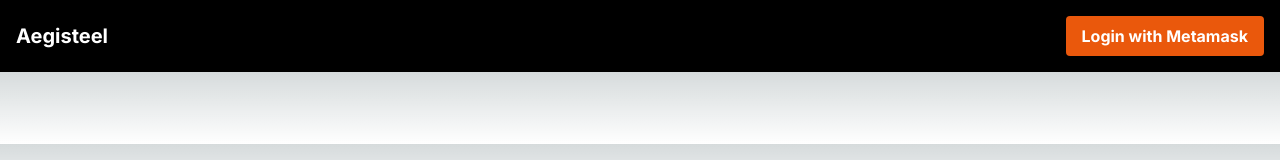
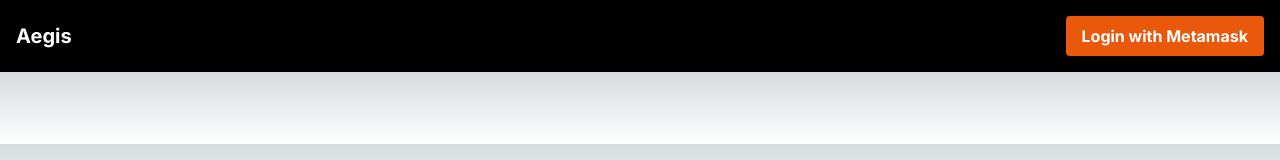
Before and after one commit to rdave8/Chainmail, a Next.js app: page / in a window 1280 px wide. Shown: the top 160 px of the page. Built offline with nearby package versions, Linux system fonts and the light colour scheme.

Commit message:
updated name

```diff
--- a/app/components/Navbar.tsx
+++ b/app/components/Navbar.tsx
@@ -4,7 +4,7 @@
   return (
     <nav className="bg-black p-4 flex justify-between items-center">
       <div className="flex items-center">
-        <Link href="/" className="text-white font-bold text-xl">Aegisteel</Link>
+        <Link href="/" className="text-white font-bold text-xl">Aegis</Link>
       </div>
       <div className="flex items-center">
         <button className="bg-orange-600 text-white font-bold py-2 px-4 rounded">
```
